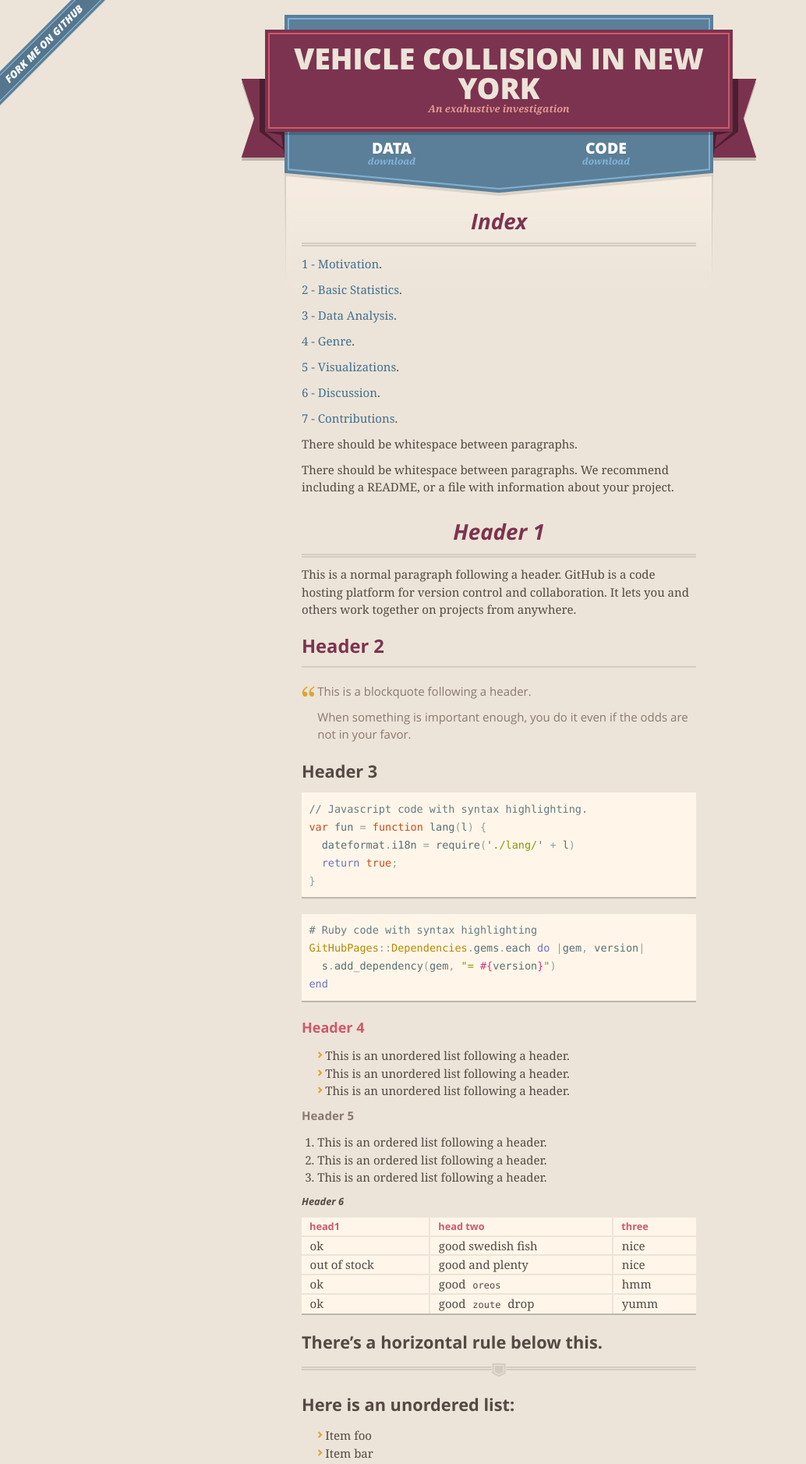
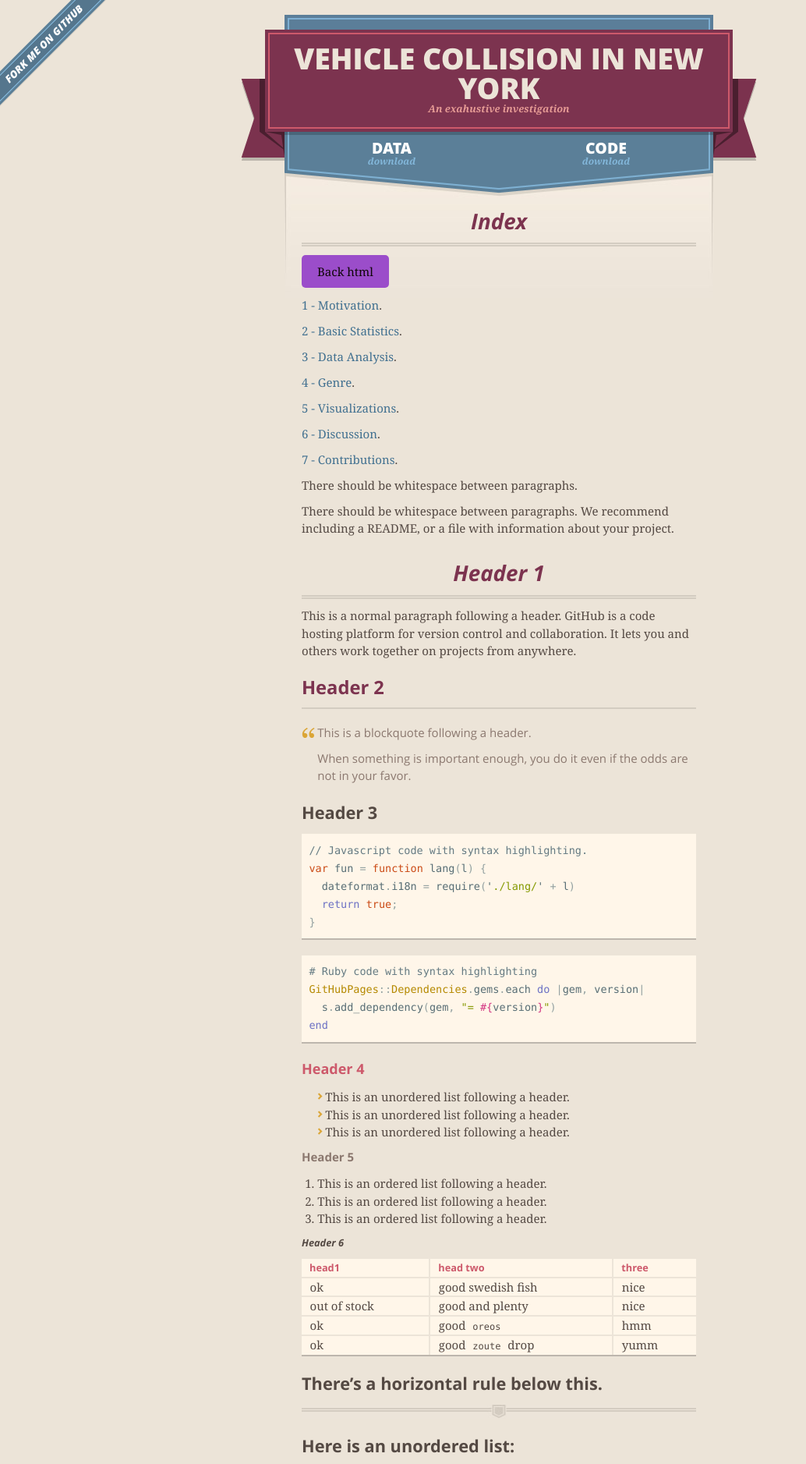
Before and after one commit to AlexAbades/veh-col-NY, a Jekyll site: the page built from index.md, in a window 1280 px wide. Shown: the top 1877 px of the page at 78% size, without its empty margins (0-1034 px from the left). Built offline with Jekyll 4.4.1, drawn with Linux system fonts in a browser that asks for light colours; our own code applies the rules of GitHub Pages for plain Markdown files.

Commit message:
Adding styles attempt 2

```diff
--- a/_layouts/default.html
+++ b/_layouts/default.html
@@ -5,7 +5,8 @@
     <meta http-equiv="X-UA-Compatible" content="IE=edge">
     <meta name="viewport" content="width=640">
 
-    <link rel="stylesheet" href="{{ '/assets/css/style.css?v=' | append: site.github.build_revision | relative_url }}" media="screen">
+    <!-- <link rel="stylesheet" href="{{ '/assets/css/style.css?v=' | append: site.github.build_revision | relative_url }}" media="screen"> -->
+    <link rel="stylesheet" href="{{ '/assets/css/style.css' | relative_url }}">
     <link rel="stylesheet" href="{{ '/assets/css/mobile.css' | relative_url }}" media="only screen and (max-width:640px)">
     <link rel="stylesheet" href="{{ '/assets/css/non-screen.css' | relative_url }}" media="only screen and (max-width:640px)">
 
--- a/assets/css/style.scss
+++ b/assets/css/style.scss
@@ -6,7 +6,7 @@
 
 .btn {
     background-color: #9b4dca;
-    color: #fff;
+    color: rgb(14, 6, 6);
     padding: 10px 20px;
     border-radius: 5px;
     text-decoration: none;
--- a/index.md
+++ b/index.md
@@ -4,6 +4,7 @@ layout: default
 
 # Index
 
+<a href="./motivation.html" class="btn">Back html</a>
 
 [1 - Motivation](./pages/motivation.html).
 
```
